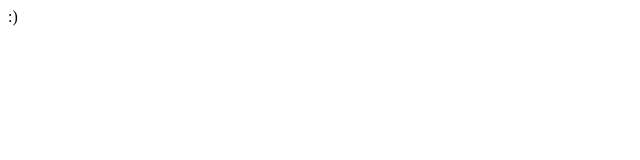
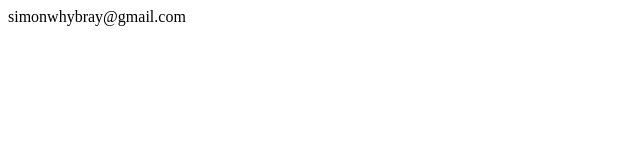
Before and after one commit to simonwhybray/simonwhybray.github.io, a plain HTML site: page index.html in a window 1280 px wide. Shown: the whole page, without its empty margins (0-640 px from the left). Drawn offline with Linux system fonts and the light colour scheme.

Commit message:
Update index.html

```diff
--- a/index.html
+++ b/index.html
@@ -1,3 +1,3 @@
 <html>
-  :)
+simonwhybray@gmail.com
 </html>
```
